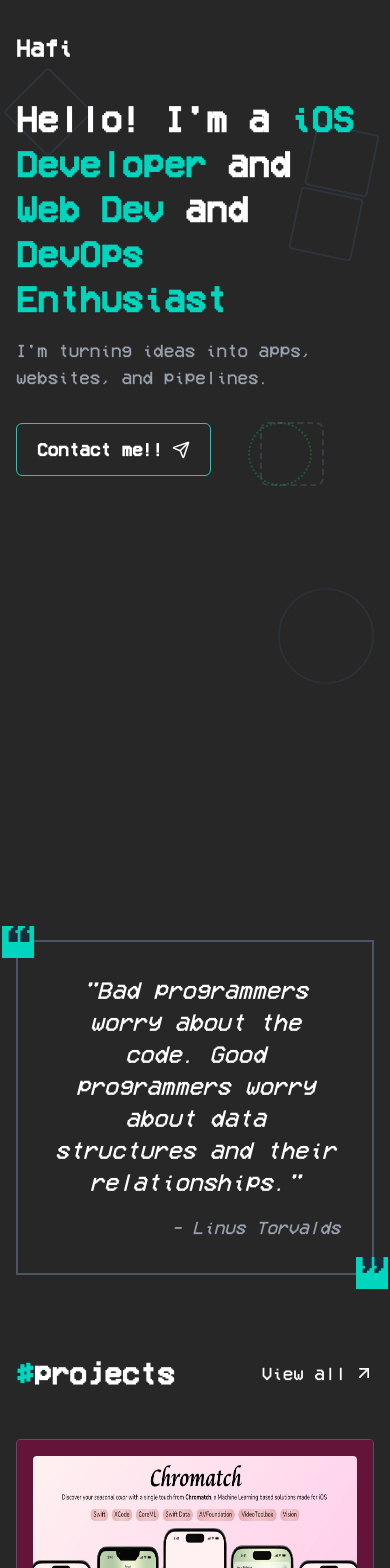
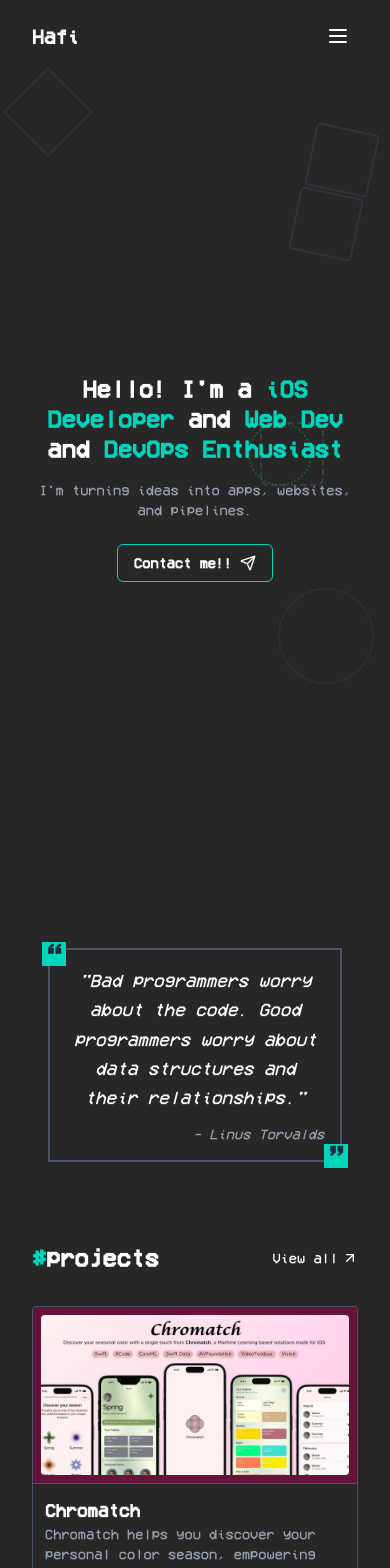
Before and after one commit to armstrony/armstrony.github.io, a React (Vite) app: page / in a window 390 px wide. Shown: the top 1568 px of the page. Built offline with nearby package versions, Linux system fonts and the light colour scheme.

Commit message:
adding responsiveness to mobile and tablet

```diff
--- a/src/components/AboutMeSection.tsx
+++ b/src/components/AboutMeSection.tsx
@@ -3,10 +3,10 @@ import SectionTitle from "./SectionTitle";
 
 const AboutMeSection = () => {
   return (
-    <section id="about-me" className="py-20">
+    <section id="about-me" className="py-12 md:py-20 px-4 md:px-0">
       <SectionTitle title="about-me" />
-      <div className="flex flex-col md:flex-row gap-12 items-center">
-        <div className="md:w-3/5 space-y-4 text-gray-400">
+      <div className="flex flex-col md:flex-row gap-8 md:gap-12 items-center">
+        <div className="md:w-3/5 space-y-3 md:space-y-4 text-gray-400 text-sm md:text-base order-2 md:order-1">
           <p>Hello, i’m Hafi!</p>
           <p>
             I’m a self-taught front-end developer from Indonesia who builds
@@ -20,11 +20,11 @@ const AboutMeSection = () => {
             enjoy learning new tools and technologies as I grow.
           </p>
         </div>
-        <div className="md:w-2/5 flex justify-center">
+        <div className="md:w-2/5 flex justify-center order-1 md:order-2">
           <img
             src="https://placehold.co/300x300/282c34/ffffff?text=Hafi"
             alt="About Hafi"
-            className="w-72 h-72 object-cover rounded-md border-b-4 border-teal-400"
+            className="w-48 h-48 md:w-72 md:h-72 object-cover rounded-md border-b-4 border-teal-400"
           />
         </div>
       </div>
--- a/src/components/ContactSection.tsx
+++ b/src/components/ContactSection.tsx
@@ -4,22 +4,26 @@ import { Github, Mail } from "lucide-react";
 
 const ContactSection = () => {
   return (
-    <section id="contacts" className="py-20">
+    <section id="contacts" className="py-12 md:py-20 px-4 md:px-0">
       <SectionTitle title="contacts" />
-      <div className="flex flex-col md:flex-row justify-between items-start gap-8">
-        <p className="text-gray-400 md:w-1/2">
+      <div className="flex flex-col md:flex-row justify-between items-start gap-6 md:gap-8">
+        <p className="text-gray-400 md:w-1/2 text-sm md:text-base">
           I’m currently available for freelance opportunities. However, if you
           have other requests or questions, don’t hesitate to contact me.
         </p>
-        <div className="border border-gray-600 p-4 rounded-sm w-full md:w-auto">
-          <h3 className="text-white font-semibold mb-4">Message me here</h3>
-          <div className="flex items-center gap-4 mb-2">
-            <Github size={24} className="text-gray-400" />
-            <span className="text-gray-400">armstrony</span>
+        <div className="border border-gray-600 p-3 md:p-4 rounded-sm w-full md:w-auto">
+          <h3 className="text-white font-semibold mb-3 md:mb-4 text-sm md:text-base">
+            Message me here
+          </h3>
+          <div className="flex items-center gap-3 md:gap-4 mb-2 text-sm md:text-base">
+            <Github size={20} className="text-gray-400 md:w-6 md:h-6" />
+            <span className="text-gray-400 break-all">armstrony</span>
           </div>
-          <div className="flex items-center gap-4">
-            <Mail size={24} className="text-gray-400" />
-            <span className="text-gray-400">developer.hafi@gmail.com</span>
+          <div className="flex items-center gap-3 md:gap-4 text-sm md:text-base">
+            <Mail size={20} className="text-gray-400 md:w-6 md:h-6" />
+            <span className="text-gray-400 break-all">
+              developer.hafi@gmail.com
+            </span>
           </div>
         </div>
       </div>
--- a/src/components/Footer.tsx
+++ b/src/components/Footer.tsx
@@ -3,14 +3,14 @@
 
 const Footer = () => {
   return (
-    <footer className="border-t border-gray-700 mt-20 py-8">
+    <footer className="border-t border-gray-700 mt-12 md:mt-20 py-6 md:py-8 px-4 md:px-0">
       <div className="flex flex-col md:flex-row justify-between items-center gap-4">
         <div className="text-center md:text-left">
-          <p className="text-white font-semibold">
+          <p className="text-white font-semibold text-sm md:text-base">
             Hafi
             {/* <span className="text-gray-400">developer.hafi@gmail.com</span> */}
           </p>
-          <p className="text-gray-300">
+          <p className="text-gray-300 text-sm md:text-base">
             iOS Devs, Web Devs, and front-end developer
           </p>
         </div>
@@ -57,7 +57,7 @@ const Footer = () => {
           </div>
         </div> */}
       </div>
-      <p className="text-center text-gray-500 mt-8 text-sm">
+      <p className="text-center text-gray-500 mt-6 md:mt-8 text-xs md:text-sm">
         &copy; Copyright {new Date().getFullYear()}. Made by Hafi
       </p>
     </footer>
--- a/src/components/Header.tsx
+++ b/src/components/Header.tsx
@@ -1,13 +1,15 @@
-import { useRef, MutableRefObject, useEffect } from "react";
+import { useRef, MutableRefObject, useEffect, useState } from "react";
 import gsap from "gsap";
 import { ScrollTrigger } from "gsap/ScrollTrigger";
 import { ScrollSmoother } from "gsap/ScrollSmoother";
 import { useGSAP } from "@gsap/react";
+import { Menu, X } from "lucide-react";
 
 gsap.registerPlugin(useGSAP, ScrollTrigger, ScrollSmoother);
 
 const Header = () => {
   const navLinks = ["#projects", "#skills", "#about-me", "#contacts"];
+  const [isMobileMenuOpen, setIsMobileMenuOpen] = useState(false);
 
   // Properly type the refs
   const main = useRef<HTMLElement>(null);
@@ -19,6 +21,8 @@ const Header = () => {
       const cleanTarget = target.startsWith("#") ? target.substring(1) : target;
       smoother.current.scrollTo(`#${cleanTarget}`, true, "top top");
     }
+    // Close mobile menu after navigation
+    setIsMobileMenuOpen(false);
   };
 
   useEffect(() => {
@@ -76,8 +80,13 @@ const Header = () => {
   }, []);
 
   return (
-    <header className="flex justify-between items-center py-8" ref={main}>
-      <div className="text-2xl font-bold text-white">Hafi</div>
+    <header
+      className="flex justify-between items-center py-4 md:py-8 px-4 md:px-0"
+      ref={main}
+    >
+      <div className="text-xl md:text-2xl font-bold text-white">Hafi</div>
+
+      {/* Desktop Navigation */}
       <nav className="hidden md:flex items-center space-x-8">
         {navLinks.map((link) => (
           <a
@@ -86,7 +95,7 @@ const Header = () => {
             className="hover:text-teal-400 transition-colors duration-300"
             onClick={(e) => {
               e.preventDefault();
-              scrollTo(link); // Pass the actual link target
+              scrollTo(link);
             }}
           >
             <span className="text-teal-400">#</span>
@@ -94,6 +103,37 @@ const Header = () => {
           </a>
         ))}
       </nav>
+
+      {/* Mobile Menu Button */}
+      <button
+        className="md:hidden text-white p-2"
+        onClick={() => setIsMobileMenuOpen(!isMobileMenuOpen)}
+        aria-label="Toggle mobile menu"
+      >
+        {isMobileMenuOpen ? <X size={24} /> : <Menu size={24} />}
+      </button>
+
+      {/* Mobile Navigation */}
+      {isMobileMenuOpen && (
+        <nav className="absolute top-full left-0 right-0 bg-gray-800/95 backdrop-blur-sm border-t border-gray-600 md:hidden z-50">
+          <div className="flex flex-col space-y-4 p-4">
+            {navLinks.map((link) => (
+              <a
+                key={link}
+                href={link}
+                className="hover:text-teal-400 transition-colors duration-300 text-center py-2"
+                onClick={(e) => {
+                  e.preventDefault();
+                  scrollTo(link);
+                }}
+              >
+                <span className="text-teal-400">#</span>
+                {link.substring(1)}
+              </a>
+            ))}
+          </div>
+        </nav>
+      )}
     </header>
   );
 };
--- a/src/components/HeroSection.tsx
+++ b/src/components/HeroSection.tsx
@@ -4,23 +4,23 @@ const HeroSection = () => {
   return (
     <section
       id="home"
-      className="flex flex-col md:flex-row items-center justify-between h-lvh"
+      className="flex flex-col md:flex-row items-center justify-center md:min-h-screen h-dvh py-8 md:py-0"
     >
-      <div className="mb-8 md:mb-0">
-        <h1 className="text-4xl lg:text-7xl font-bold text-white leading-tight">
+      <div className="mb-8 md:mb-0 text-center md:text-left px-4 md:px-0">
+        <h1 className="text-2xl sm:text-3xl md:text-4xl lg:text-7xl font-bold text-white leading-tight">
           Hello! I'm a <span className="text-teal-400">iOS Developer</span> and{" "}
           <span className="text-teal-400">Web Dev</span> and{" "}
           <span className="text-teal-400">DevOps Enthusiast</span>
         </h1>
-        <p className="mt-4 text-gray-400">
+        <p className="mt-4 text-gray-400 text-sm sm:text-base md:text-lg">
           I'm turning ideas into apps, websites, and pipelines.
         </p>
-        <button className="mt-8 px-5 py-3 border border-teal-400 text-white font-semibold rounded-md hover:bg-teal-400/10 transition-colors duration-300 ">
+        <button className="mt-6 md:mt-8 px-4 md:px-5 py-2 md:py-3 border border-teal-400 text-white font-semibold rounded-md hover:bg-teal-400/10 transition-colors duration-300">
           <a
             href="https://linkedin.com/in/mkhadafiess"
-            className="flex items-center gap-2"
+            className="flex items-center gap-2 text-sm md:text-base"
           >
-            Contact me!! <Send size={18} />
+            Contact me!! <Send size={16} className="md:w-[18px] md:h-[18px]" />
           </a>
         </button>
       </div>
--- a/src/components/ProjectSection.tsx
+++ b/src/components/ProjectSection.tsx
@@ -87,16 +87,22 @@ const ProjectCard: React.FC<Project> = ({
 }) => (
   <div className="border border-gray-600 rounded-sm">
     <div
-      className={`p-4 ${bgColor} flex items-center justify-center border-b border-gray-600`}
+      className={`p-2 md:p-4 ${bgColor} flex items-center justify-center border-b border-gray-600`}
     >
       {image && (
-        <img src={image} alt={title} className=" h-60 w-full rounded-sm" />
+        <img
+          src={image}
+          alt={title}
+          className="h-40 md:h-60 w-full rounded-sm object-cover"
+        />
       )}
     </div>
-    <div className="p-4">
-      <h3 className="text-xl text-white font-semibold">{title}</h3>
-      <p className="text-gray-400 text-base mb-4">{description}</p>
-      <div className="flex flex-wrap gap-2 mb-4">
+    <div className="p-3 md:p-4">
+      <h3 className="text-lg md:text-xl text-white font-semibold">{title}</h3>
+      <p className="text-gray-400 text-sm md:text-base mb-3 md:mb-4 line-clamp-3">
+        {description}
+      </p>
+      <div className="flex flex-wrap gap-1 md:gap-2 mb-3 md:mb-4">
         {tech.map((t, i) => (
           <span
             key={i}
@@ -122,9 +128,9 @@ const ProjectCard: React.FC<Project> = ({
 
 const ProjectsSection = () => {
   return (
-    <section id="projects" className="py-20">
+    <section id="projects" className="py-12 md:py-20 px-4 md:px-0">
       <SectionTitle title="projects" showViewAll={true} />
-      <div className="grid grid-cols-1 md:grid-cols-2 lg:grid-cols-3 gap-8">
+      <div className="grid grid-cols-1 sm:grid-cols-2 lg:grid-cols-3 gap-4 md:gap-8">
         {projectsData.map((project) => (
           <ProjectCard key={project.title} {...project} />
         ))}
--- a/src/components/QuoteSection.tsx
+++ b/src/components/QuoteSection.tsx
@@ -2,19 +2,19 @@
 
 const QuoteSection = () => {
   return (
-    <section className="flex justify-center">
-      <div className="border-2 border-gray-600 p-8 text-center relative max-w-2xl">
-        <blockquote className="text-2xl text-white italic">
+    <section className="flex justify-center px-4 md:px-0 py-8 md:py-12">
+      <div className="border-2 border-gray-600 p-4 md:p-8 text-center relative max-w-2xl mx-4">
+        <blockquote className="text-lg md:text-2xl text-white italic leading-relaxed">
           "Bad programmers worry about the code. Good programmers worry about
           data structures and their relationships."
         </blockquote>
-        <cite className="block mt-4 text-gray-400 text-right">
+        <cite className="block mt-3 md:mt-4 text-gray-400 text-right text-sm md:text-base">
           - Linus Torvalds
         </cite>
-        <div className="absolute -top-4 -left-4 w-8 h-8 bg-teal-400 text-5xl font-bold text-gray-800 flex items-center justify-center">
+        <div className="absolute -top-2 md:-top-4 -left-2 md:-left-4 w-6 h-6 md:w-8 md:h-8 bg-teal-400 text-3xl md:text-5xl font-bold text-gray-800 flex items-center justify-center">
           “
         </div>
-        <div className="absolute -bottom-4 -right-4 w-8 h-8 bg-teal-400 text-5xl font-bold text-gray-800 flex items-center justify-center">
+        <div className="absolute -bottom-2 md:-bottom-4 -right-2 md:-right-4 w-6 h-6 md:w-8 md:h-8 bg-teal-400 text-3xl md:text-5xl font-bold text-gray-800 flex items-center justify-center">
           ”
         </div>
       </div>
--- a/src/components/SectionTitle.tsx
+++ b/src/components/SectionTitle.tsx
@@ -11,17 +11,17 @@ const SectionTitle: React.FC<SectionTitleProps> = ({
   showViewAll = false,
 }) => {
   return (
-    <div className="flex justify-between items-center mb-12">
-      <h2 className="text-3xl font-bold text-white">
+    <div className="flex justify-between items-center mb-8 md:mb-12">
+      <h2 className="text-2xl md:text-3xl font-bold text-white">
         <span className="text-teal-400">#</span>
         {title}
       </h2>
       {showViewAll && (
         <a
           href="#"
-          className="flex items-center gap-2 hover:text-teal-400 transition-colors duration-300"
+          className="flex items-center gap-1 md:gap-2 hover:text-teal-400 transition-colors duration-300 text-sm md:text-base"
         >
-          View all <ArrowUpRight size={20} />
+          View all <ArrowUpRight size={16} className="md:w-5 md:h-5" />
         </a>
       )}
     </div>
--- a/src/components/SkillsSection.tsx
+++ b/src/components/SkillsSection.tsx
@@ -49,29 +49,27 @@ const SkillCategory: React.FC<{ title: string; items: string[] }> = ({
 
 const SkillsSection = () => {
   return (
-    <section id="skills" className="py-20">
+    <section id="skills" className="py-12 md:py-20 px-4 md:px-0">
       <SectionTitle title="skills" />
-      <div className="flex flex-col md:flex-row gap-8 items-start">
-        <div className="w-full md:w-1/2 flex justify-center items-center">
-          {/* Placeholder for decorative graphic */}
-          <div className="grid grid-cols-4 gap-4 w-64">
-            <div className="w-12 h-12 border-2 border-gray-600"></div>
-            <div className="w-12 h-12"></div>
-            <div className="w-12 h-12 border-2 border-gray-600 rotate-45"></div>
-            <div className="w-12 h-12"></div>
-            <div className="w-12 h-12"></div>
-            <div className="w-12 h-12 border-2 border-gray-600"></div>
-            <div className="w-12 h-12"></div>
-            <div className="w-12 h-12 border-2 border-gray-600 rotate-45"></div>
-            <div className="w-12 h-12 border-2 border-gray-600"></div>
-            <div className="w-24 h-24 border-3 border-gray-600"></div>
-            <div className="w-24 h-24 border-3 border-blue-400 rotate-45"></div>
-            <div className="w-36 h-24 border-3 border-blue-400 rotate-60"></div>
-            <div className="w-64 h-64 border-3 border-blue-400 rotate-45"></div>
-            <div className="w-24 h-24 border-3 border-green-400 rotate-25"></div>
+      <div className="flex flex-col md:flex-row gap-6 md:gap-8 items-start">
+        <div className="w-full md:w-1/2 flex justify-center items-center order-2 md:order-1">
+          {/* Placeholder for decorative graphic - simplified for mobile */}
+          <div className="grid grid-cols-3 md:grid-cols-4 gap-2 md:gap-4 w-48 md:w-64">
+            <div className="w-8 h-8 md:w-12 md:h-12 border-2 border-gray-600"></div>
+            <div className="w-8 h-8 md:w-12 md:h-12"></div>
+            <div className="w-8 h-8 md:w-12 md:h-12 border-2 border-gray-600 rotate-45"></div>
+            <div className="w-8 h-8 md:w-12 md:h-12"></div>
+            <div className="w-8 h-8 md:w-12 md:h-12"></div>
+            <div className="w-8 h-8 md:w-12 md:h-12 border-2 border-gray-600"></div>
+            <div className="w-8 h-8 md:w-12 md:h-12"></div>
+            <div className="w-8 h-8 md:w-12 md:h-12 border-2 border-gray-600 rotate-45"></div>
+            <div className="w-8 h-8 md:w-12 md:h-12 border-2 border-gray-600"></div>
+            <div className="w-12 h-12 md:w-24 md:h-24 border-2 md:border-3 border-gray-600"></div>
+            <div className="w-12 h-12 md:w-24 md:h-24 border-2 md:border-3 border-blue-400 rotate-45"></div>
+            <div className="w-16 h-12 md:w-36 md:h-24 border-2 md:border-3 border-blue-400 rotate-12 md:rotate-60"></div>
           </div>
         </div>
-        <div className="w-full md:w-1/2 grid grid-cols-1 sm:grid-cols-2 gap-4">
+        <div className="w-full md:w-1/2 grid grid-cols-1 sm:grid-cols-2 gap-3 md:gap-4 order-1 md:order-2">
           <SkillCategory title="Languages" items={skillsData.languages} />
           <SkillCategory title="Tools" items={skillsData.tools} />
           <SkillCategory title="Frameworks" items={skillsData.frameworks} />
```
